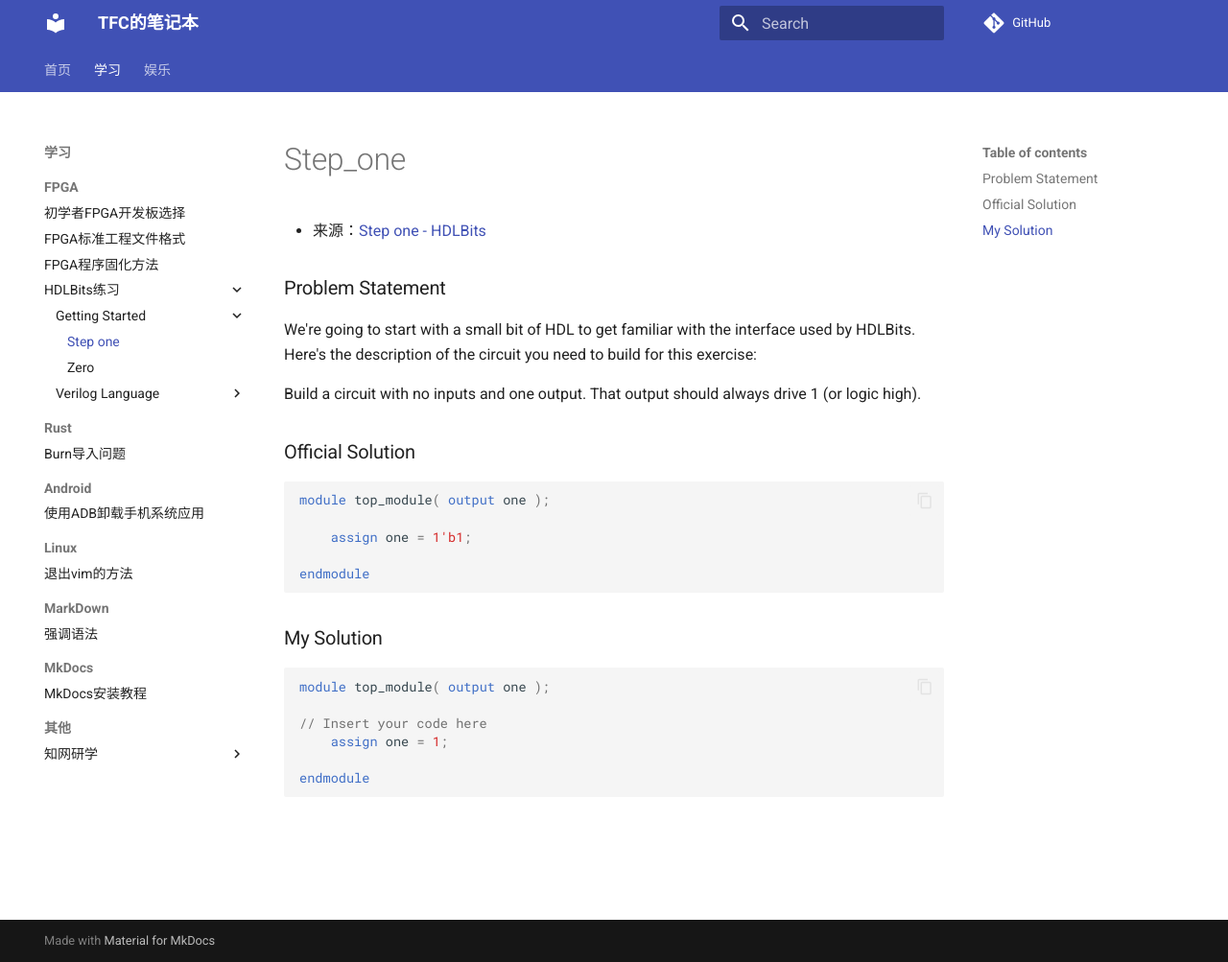
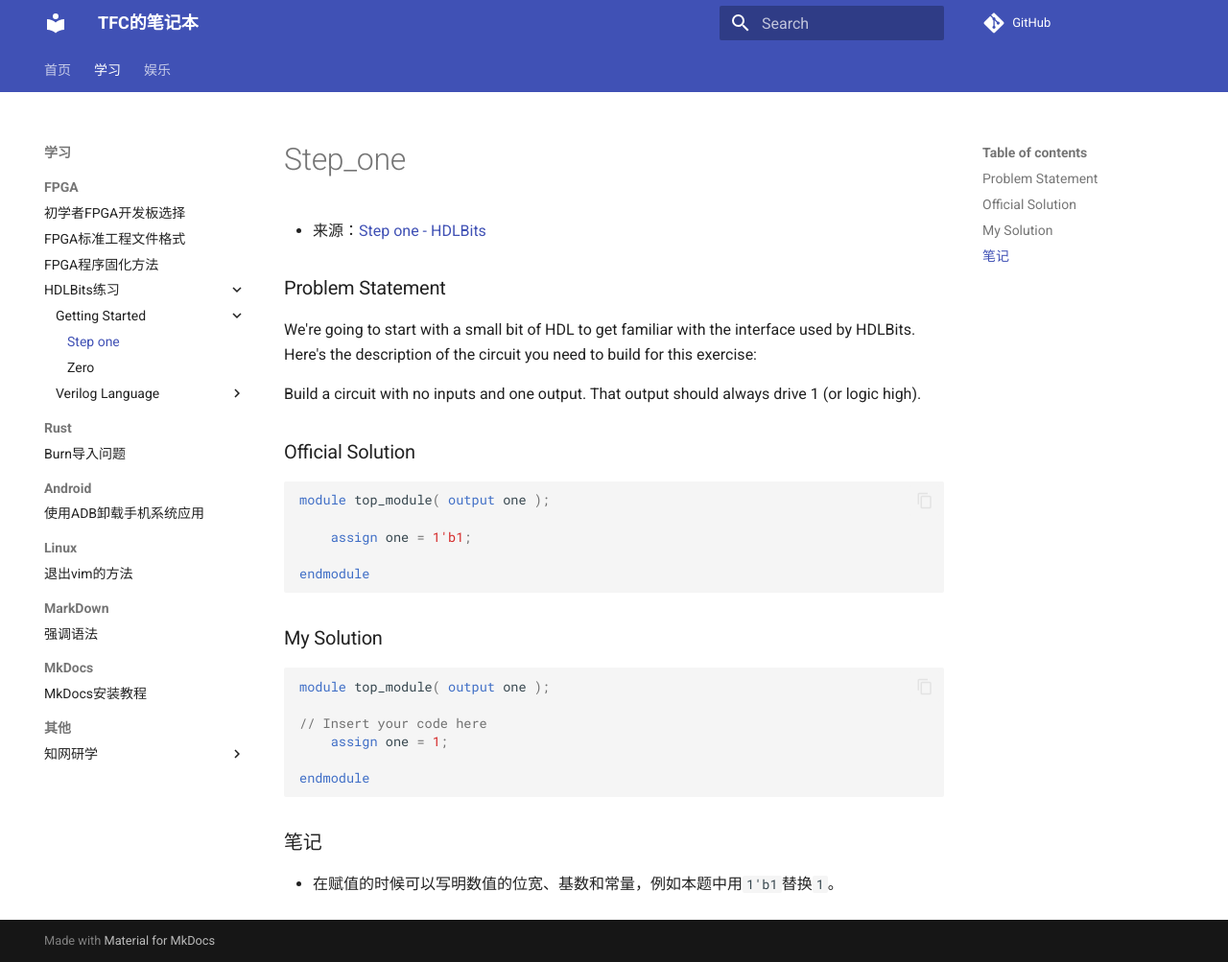
Before and after one commit to iqdxa/Blog, an MkDocs documentation site: the page built from docs/学习/FPGA/HDLBits练习/GettingStarted/Step_one.md, in a window 1280 px wide and 1003 px high. Shown: the whole window at 96% size. Built offline with MkDocs 1.6.1 and Material for MkDocs 9.7.7, drawn with Linux system fonts in a browser that asks for light colours; comment, search, counter and statistics services are not loaded.

Commit message:
增加笔记章节

````diff
--- a/docs/学习/FPGA/HDLBits练习/GettingStarted/Step_one.md
+++ b/docs/学习/FPGA/HDLBits练习/GettingStarted/Step_one.md
@@ -24,5 +24,8 @@ module top_module( output one );
     assign one = 1;
 
 endmodule
+```
 
-```
+### 笔记
+
+- 在赋值的时候可以写明数值的位宽、基数和常量，例如本题中用`1'b1`替换`1`。
````
